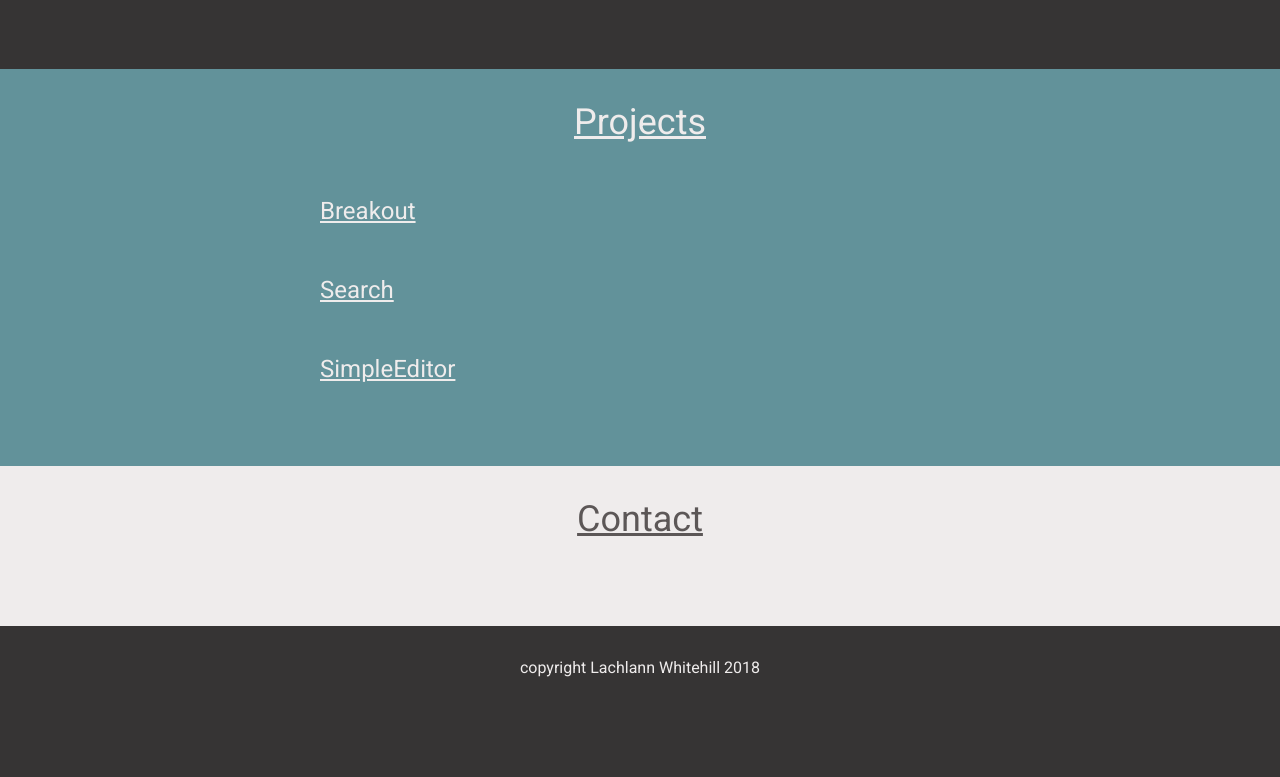
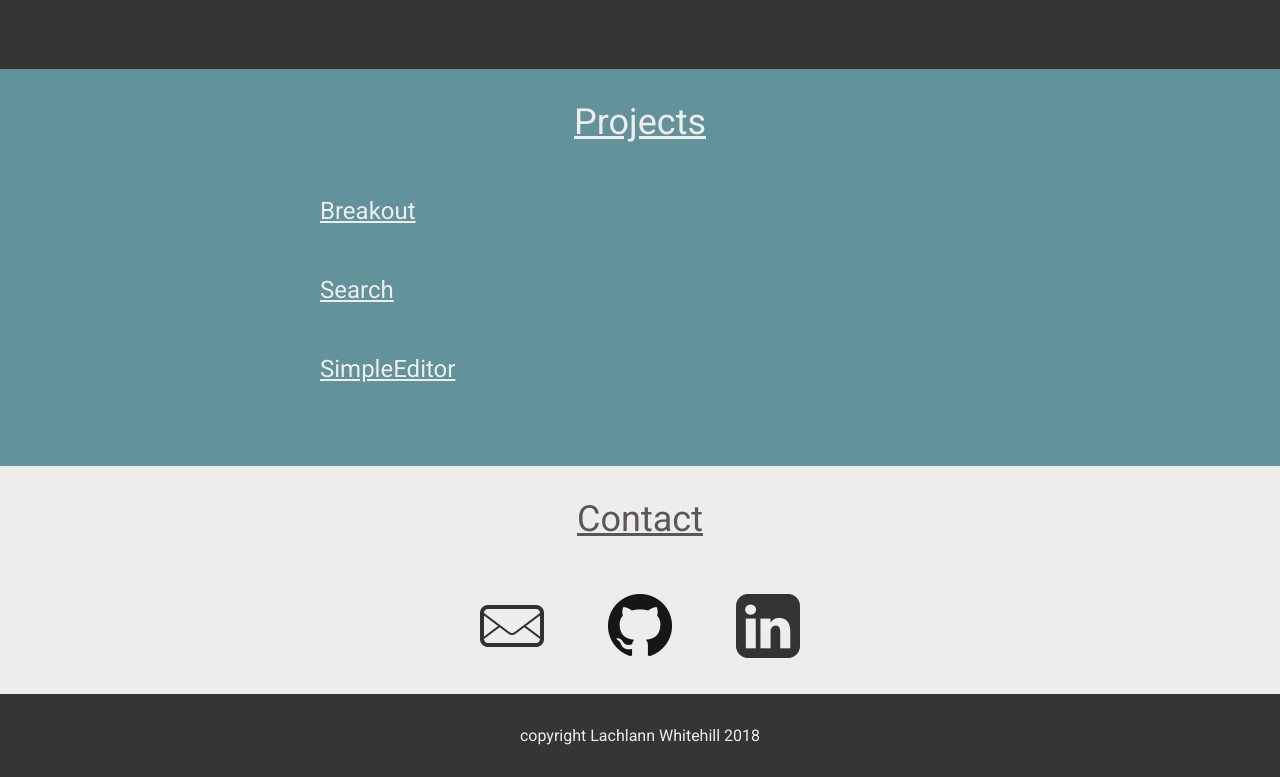
Before and after one commit to luperr/luperr.github.io, a plain HTML site: page index.html in a window 1280 px wide. Shown: the part 736-1513 px from the top of the page. Before the commit the page ends 1445 px from the top, so only its background shows below. Drawn offline with Linux system fonts and the light colour scheme.

Commit message:
Added social media images. Still need a link

```diff
--- a/css/styles.css
+++ b/css/styles.css
@@ -109,3 +109,7 @@ footer{
 .contact{
     color: #5C5757;
 }
+#social{
+    padding-left: 64px;
+    margin: auto;
+}
--- a/index.html
+++ b/index.html
@@ -60,7 +60,9 @@
         <div class="col-container">
             <div class="contact">
                 <h2>Contact</h2>
-
+                <div>
+                    <img src="img/Mail-64.png"><img id="social" src="img/GitHub-Mark-64px.png"><img id="social" src="img/Linkedin-64.png">
+                </div>
             </div>
         </div>
     </div>
```
Also changed, not shown: img/GitHub-Mark-120px-plus.png (added), img/GitHub-Mark-32px.png (added), img/GitHub-Mark-64px.png (added), img/Linkedin-32.png (added), img/Linkedin-48.png (added), img/Linkedin-64.png (added), img/Mail-32.png (added), img/Mail-48.png (added), img/Mail-64.png (added), img/circuit-board1.png (deleted).
